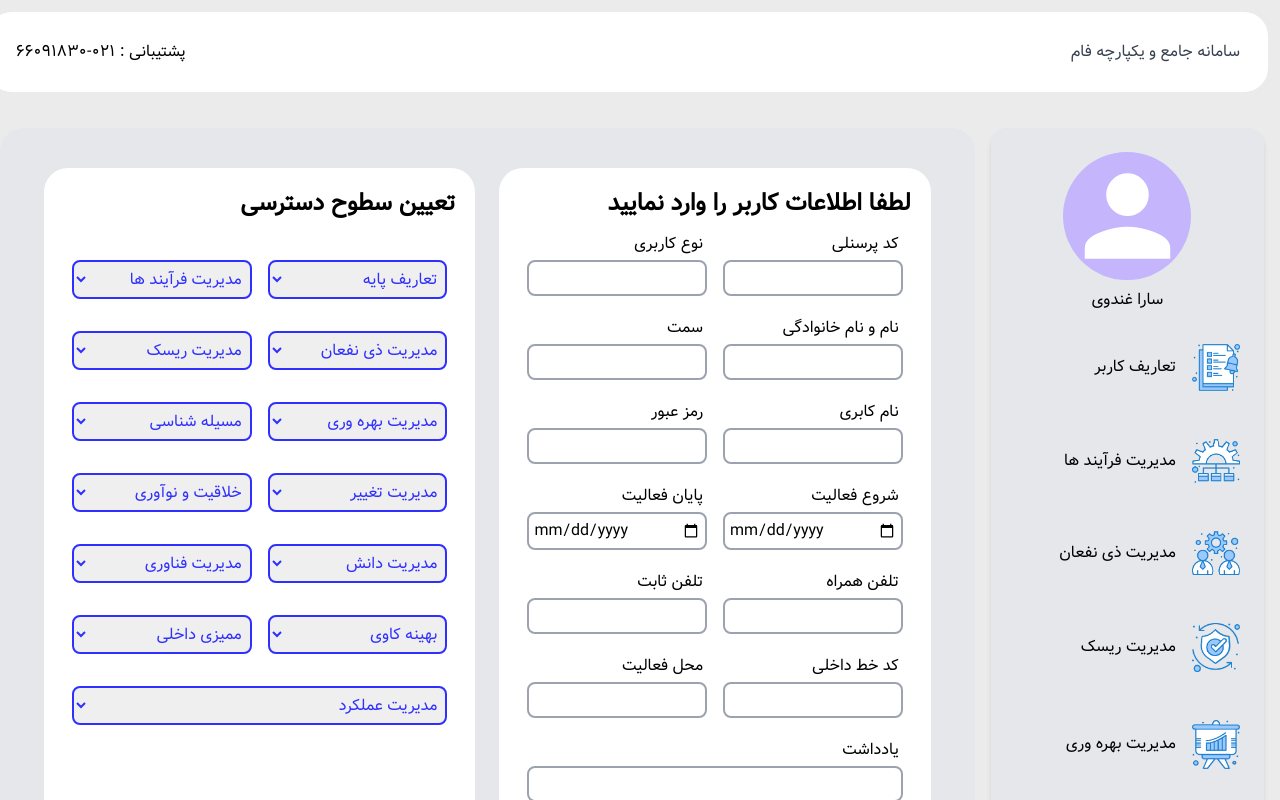
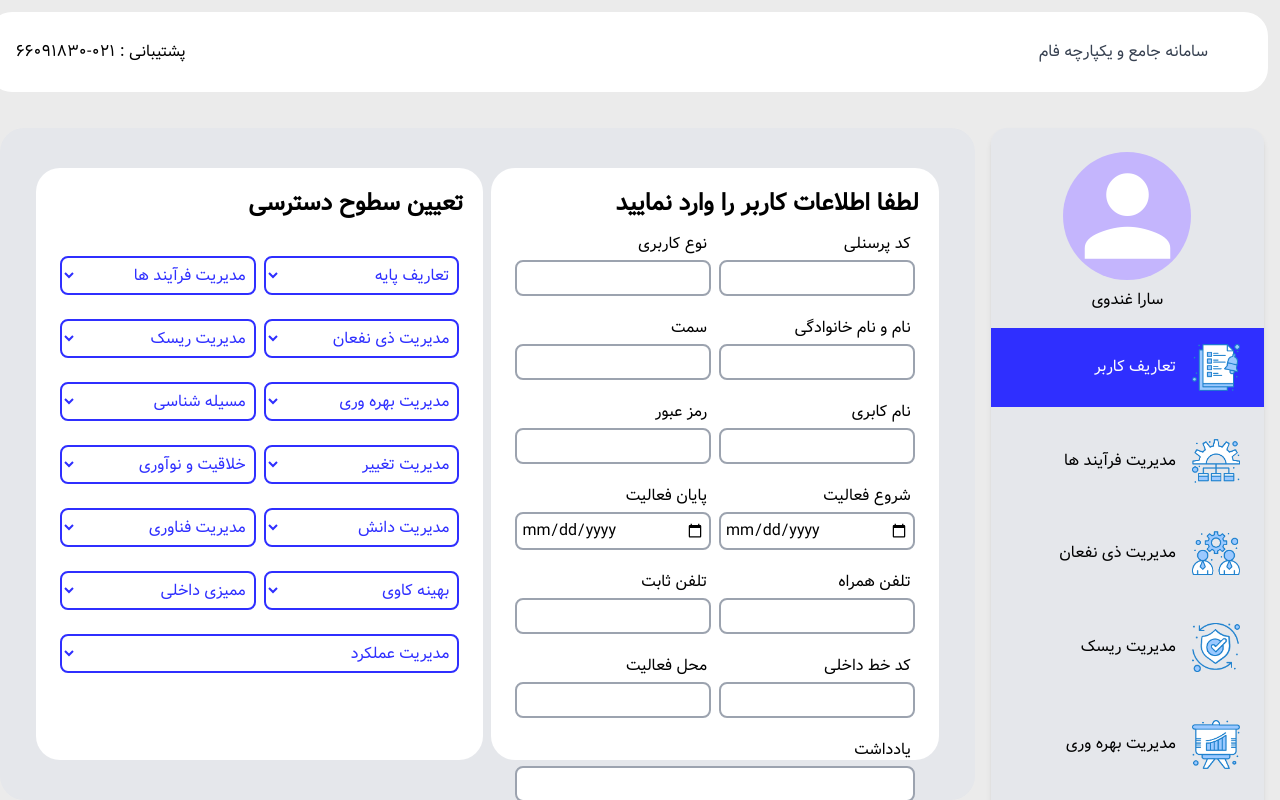
Before and after one commit to saeedtofigh/admin-pannel-vue, a Vue app: page / in a window 1280 px wide. Shown: the top 800 px of the page. Built offline with nearby package versions, Linux system fonts and the light colour scheme.

Commit message:
add menu button

```diff
--- a/src/App.vue
+++ b/src/App.vue
@@ -1,14 +1,13 @@
 <template>
-  <Navbar />
-
+  <!-- <Navbar /> -->
   <RouterView />
 </template>
 
 <script>
 import { RouterLink, RouterView } from "vue-router";
-import Navbar from "./components/Navbar.vue";
+// import Navbar from "./components/Navbar.vue";
 export default {
-  components: { Navbar },
+  // components: { Navbar },
 };
 </script>
 
--- a/src/components/ListItem.vue
+++ b/src/components/ListItem.vue
@@ -15,6 +15,11 @@
 
 <script>
 export default {
+   data(){
+    return{
+      active:true
+    }
+   },
   props: {
     item: {
       type: Object,
--- a/src/components/Navbar.vue
+++ b/src/components/Navbar.vue
@@ -1,12 +1,28 @@
 <template>
-  <nav class="bg-white flex justify-between m-3  h-20 rounded-3xl w-full fixed">
-    <h1 class="text-gray-700 m-7">سامانه جامع و یکپارچه فام</h1>
+  <nav class="bg-white flex justify-between m-3 h-20 rounded-3xl w-full fixed">
+    <div class="flex text-center justify-center my-auto mr-8">
+      <button  @click="$emit('toggle-sidebar')" class="xl:hidden">
+        <span class="material-icons my-auto cursor-pointer hover:text-gray-500">menu</span>
+      </button>
+      <h1 class="text-gray-700 m-7">سامانه جامع و یکپارچه فام</h1>
+    </div>
     <p class="text-black m-7">پشتیبانی : ۰۲۱-۶۶۰۹۱۸۳۰</p>
   </nav>
 </template>
 
 <script>
-export default {};
+export default {
+  data(){
+    return{
+      show:true
+    }
+  },
+  methods:{
+    ShowSidebar(){
+      console.log(this.show!==this.show)
+    }
+  }
+};
 </script>
 
 <style></style>
--- a/src/views/Content.vue
+++ /dev/null
@@ -1,229 +0,0 @@
-<template>
-  <div class="flex bg-gray-200 p-8 w-full rounded-3xl mt-[8rem]">
-    <div class="flex flex-col md:flex-row w-full">
-      <form @submit.prevent="handleSubmit" class="bg-white p-5 rounded-3xl">
-        <p class="text-2xl font-bold">لطفا اطلاعات کاربر را وارد نمایید</p>
-        <div class="flex flex-col">
-          <div class="flex-col md:flex-row flex my-2">
-            <div class="flex-col flex mx-2">
-              <label class="m-1">کد پرسنلی</label>
-              <input
-                v-model="personelycode"
-                type="text"
-                class="border-2 border-gray-400 p-1 rounded-lg"
-              />
-            </div>
-            <div class="flex-col flex mx-2">
-              <label class="m-1">نوع کاربری</label>
-              <input
-                v-model="type"
-                type="text"
-                class="border-2 border-gray-400 p-1 rounded-lg"
-              />
-            </div>
-          </div>
-          <div class="flex-col md:flex-row flex my-2">
-            <div class="flex-col flex mx-2">
-              <label class="m-1">نام و نام خانوادگی</label>
-              <input
-                v-model="name"
-                type="text"
-                class="border-2 border-gray-400 p-1 rounded-lg"
-              />
-            </div>
-            <div class="flex-col flex mx-2">
-              <label class="m-1">سمت</label>
-              <input
-                v-model="position"
-                type="text"
-                class="border-2 border-gray-400 p-1 rounded-lg"
-              />
-            </div>
-          </div>
-          <div class="flex-col md:flex-row flex my-2">
-            <div class="flex-col flex mx-2">
-              <label class="m-1">نام کابری</label>
-              <input
-                v-model="usernaame"
-                type="text"
-                class="border-2 border-gray-400 p-1 rounded-lg"
-              />
-            </div>
-            <div class="flex-col flex mx-2">
-              <label class="m-1">رمز عبور</label>
-              <input
-                v-model="password"
-                type="text"
-                class="border-2 border-gray-400 p-1 rounded-lg"
-              />
-            </div>
-          </div>
-          <div class="flex-col md:flex-row flex my-2">
-            <div class="flex-col flex mx-2 w-full">
-              <label class="m-1">شروع فعالیت</label>
-              <input
-                v-model="startdate"
-                type="date"
-                class="border-2 border-gray-400 p-1 rounded-lg w-full"
-              />
-            </div>
-            <div class="flex-col flex mx-2 w-full">
-              <label class="m-1">پایان فعالیت</label>
-              <input
-                v-model="enddate"
-                type="date"
-                class="border-2 border-gray-400 p-1 rounded-lg w-full"
-              />
-            </div>
-          </div>
-          <div class="flex-col md:flex-row flex my-2">
-            <div class="flex-col flex mx-2">
-              <label class="m-1">تلفن همراه</label>
-              <input
-                v-model="phonenumber"
-                type="number"
-                class="border-2 border-gray-400 p-1 rounded-lg"
-              />
-            </div>
-            <div class="flex-col flex mx-2">
-              <label class="m-1">تلفن ثابت</label>
-              <input
-                v-model="phone"
-                type="number"
-                class="border-2 border-gray-400 p-1 rounded-lg"
-              />
-            </div>
-          </div>
-          <div class="flex-col md:flex-row flex my-2">
-            <div class="flex-col flex mx-2">
-              <label class="m-1">کد خط داخلی</label>
-              <input
-                v-model="innercode"
-                type="text"
-                class="border-2 border-gray-400 p-1 rounded-lg"
-              />
-            </div>
-            <div class="flex-col flex mx-2">
-              <label class="m-1">محل فعالیت</label>
-              <input
-                v-model="place"
-                type="text"
-                class="border-2 border-gray-400 p-1 rounded-lg"
-              />
-            </div>
-          </div>
-          <div class="flex-col md:flex-row flex my-2">
-            <div class="flex-col flex mx-2 w-full">
-              <label class="m-1">یادداشت</label>
-              <input
-                v-model="note"
-                type="text"
-                class="border-2 border-gray-400 p-1 rounded-lg"
-              />
-            </div>
-          </div>
-          <div
-            class="text-center flex flex-col md:flex-row w-full justify-center"
-          >
-            <button
-              data-ripple-light="true"
-              type="button"
-              class="bg-violet-300 focus:bg-violet-200 active:bg-violet-200 hover:bg-violet-200 text-green-950 p-1 md:w-1/2 my-2 rounded-lg mx-1 shadow-md border border-transparent text-sm transition-all active:shadow-none disabled:pointer-events-none disabled:opacity-50 disabled:shadow-none hover:shadow-lg focus:shadow-none"
-            >
-              بازگشت
-            </button>
-            <button
-              class="bg-violet-300 text-green-950 p-1 md:w-1/2 my-2 rounded-lg mx-1 shadow-md"
-            >
-              ذخیره و ماندن
-            </button>
-          </div>
-          <div
-            class="text-center flex flex-col md:flex-row w-full justify-center"
-          >
-            <button
-              class="bg-red-500 text-green-950 p-1 md:w-1/2 my-2 rounded-lg mx-1 shadow-md"
-            >
-              پاک کردن
-            </button>
-            <button
-              @click="handleSubmit"
-              class="bg-green-500 text-green-950 p-1 md:w-1/2 my-2 rounded-lg mx-1 shadow-md"
-            >
-              تایید کردن
-            </button>
-          </div>
-        </div>
-      </form>
-    </div>
-  </div>
-</template>
-
-<script>
-export default {
-  data() {
-    return {
-      personelycode: "",
-      type: "",
-      name: "",
-      position: "",
-      usernaame: "",
-      password: "",
-      startdate: "",
-      enddate: "",
-      phonenumber: "",
-      phone: "",
-      innercode: "",
-      place: "",
-      note: "",
-    };
-  },
-  methods: {
-    handleSubmit() {
-      let information = {
-        personelycode: this.personelycode,
-        type: this.type,
-        name: this.name,
-        position: this.position,
-        usernaame: this.usernaame,
-        password: this.password,
-        startdate: this.startdate,
-        enddate: this.enddate,
-        phonenumber: this.phonenumber,
-        phone: this.phone,
-        innercode: this.innercode,
-        place: this.place,
-        note: this.note,
-      };
-      console.log(information);
-      this.clearForm();
-    },
-    clearForm() {
-      this.personelycode = "";
-      this.type = "";
-      this.name = "";
-      this.position = "";
-      this.usernaame = "";
-      this.password = "";
-      this.startdate = "";
-      this.enddate = "";
-      this.phonenumber = "";
-      this.phone = "";
-      this.innercode = "";
-      this.place = "";
-      this.note = "";
-    },
-  },
-};
-</script>
-
-<style>
-input[type="number"]::-webkit-outer-spin-button,
-input[type="number"]::-webkit-inner-spin-button {
-  -webkit-appearance: none;
-  margin: 0;
-}
-*:focus {
-  outline: none;
-}
-</style>
--- a/src/views/FormComponent.vue
+++ b/src/views/FormComponent.vue
@@ -1,6 +1,9 @@
 <!-- FormComponent.vue -->
 <template>
-  <form @submit.prevent="handleSubmit" class="bg-white mx-3 p-5  rounded-3xl my-2 w-full lg:w-1/2">
+  <form
+    @submit.prevent="handleSubmit"
+    class="bg-white p-5 mx-auto rounded-3xl my-2 w-full lg:w-1/2 md:mx-1"
+  >
     <p class="text-2xl font-bold">لطفا اطلاعات کاربر را وارد نمایید</p>
     <div class="flex flex-col">
       <div class="flex-col md:flex-row flex my-2">
@@ -43,8 +46,6 @@
         >
           ذخیره و ماندن
         </button>
-      </div>
-      <div class="text-center flex flex-col md:flex-row w-full justify-center">
         <button
           class="bg-red-500 text-green-950 p-1 md:w-1/2 my-2 rounded-lg mx-1 shadow-md"
         >
--- a/src/views/HomeView.vue
+++ b/src/views/HomeView.vue
@@ -1,9 +1,15 @@
 <template>
-  <div class="w-full flex flex-col xl:flex-row">
-    <SideBar />
+   <Navbar @toggle-sidebar="toggleSidebar" />
+  <div class="w-full flex flex-col xl:flex-row h-screen">
+    <transition
+      name="slide-sidebar"
+      mode="out-in"
+    >
+      <SideBar v-if="showSidebar" />
+    </transition>
     <!-- <Content/> -->
-    <div class="flex bg-gray-200 p-8  w-full xl:w-4/5  rounded-3xl mt-[8rem]">
-      <div class="flex flex-col md:flex-row w-full justify-center">
+    <div class="flex bg-gray-200 p-8 w-full xl:w-4/5 h-auto rounded-3xl mt-[8rem]">
+      <div class="flex flex-col md:flex-row w-full justify-center ">
         <FormComponent />
         <OptionsForm />
       </div>
@@ -13,12 +19,37 @@
 
 <script>
 // import Content from "./Content.vue";
+import Navbar from "../components/Navbar.vue";
+
 import SideBar from "./SideBar.vue";
 import FormComponent from "./FormComponent.vue";
 import OptionsForm from "./OptionsForm.vue";
 export default {
-  components: { SideBar, FormComponent, OptionsForm },
+  components: { SideBar,Navbar, FormComponent, OptionsForm },
+  data(){
+    return{
+      showSidebar: true,
+    }
+  },
+  methods:{
+    toggleSidebar(){
+      this.showSidebar=!this.showSidebar
+    }
+  }
 };
 </script>
 
-<style></style>
+<style>
+
+.slide-sidebar-enter-active,
+.slide-sidebar-leave-active {
+  transition: transform 1s ease;
+}
+
+.slide-sidebar-enter {
+  transform: translateX(100%);
+}
+
+.slide-sidebar-leave-to {
+  transform: translateX(100%);
+}</style>
--- a/src/views/InputField.vue
+++ b/src/views/InputField.vue
@@ -1,6 +1,6 @@
 <!-- InputField.vue -->
 <template>
-    <div class="flex-col flex mx-2 w-full">
+    <div class="flex-col flex mx-auto md:mx-1 w-full">
       <label class="m-1">{{ label }}</label>
       <input
         :type="type"
--- a/src/views/OptionField.vue
+++ b/src/views/OptionField.vue
@@ -1,8 +1,8 @@
 <template>
-  <div class="flex-col flex mx-2 w-full my-2">
+  <div class="flex-col flex w-full my-2 mx-auto md:mx-1">
     <select
       v-model="selected"
-      class="border-2 border-primary p-1 rounded-lg w-full text-primary"
+      class="border-2 border-primary p-1 rounded-lg w-full text-primary bg-transparent"
     >
       <option v-for="option in options" :key="option" :value="option">
         {{ option }}
--- a/src/views/OptionsForm.vue
+++ b/src/views/OptionsForm.vue
@@ -1,44 +1,44 @@
 <template>
-  <div class="bg-white mx-3 p-5 rounded-3xl my-2 w-full lg:w-1/2">
+  <div class="bg-white p-5 rounded-3xl my-2 w-full lg:w-1/2 justify-center mx-auto md:mx-1">
     <p class="text-2xl font-bold">تعیین سطوح دسترسی</p>
     <div class="flex flex-col mt-6">
-      <div class="flex-col md:flex-row flex my-2">
+      <div class="flex-col md:flex-row flex my-1">
         <OptionField :options="['تعاریف پایه', 'لورم ایپسوم', 'لورم ایپسوم']" />
         <OptionField
           :options="['مدیریت فرآیند ها', 'لورم ایپسوم', 'لورم ایپسوم']"
         />
       </div>
-      <div class="flex-col md:flex-row flex my-2">
+      <div class="flex-col md:flex-row flex my-1">
         <OptionField
           :options="['مدیریت ذی نفعان', 'لورم ایپسوم', 'لورم ایپسوم']"
         />
         <OptionField :options="['مدیریت ریسک', 'لورم ایپسوم', 'لورم ایپسوم']" />
       </div>
-      <div class="flex-col md:flex-row flex my-2">
+      <div class="flex-col md:flex-row flex my-1">
         <OptionField
           :options="['مدیریت بهره وری', 'لورم ایپسوم', 'لورم ایپسوم']"
         />
         <OptionField :options="['مسیله شناسی', 'لورم ایپسوم', 'لورم ایپسوم']" />
       </div>
-      <div class="flex-col md:flex-row flex my-2">
+      <div class="flex-col md:flex-row flex my-1">
         <OptionField
           :options="['مدیریت تغییر', 'لورم ایپسوم', 'لورم ایپسوم']"
         />
-        <OptionField :options="['خلاقیت و نوآوری', 'لورم ایپسوم', 'لورم ایپسوم']" />
+        <OptionField
+          :options="['خلاقیت و نوآوری', 'لورم ایپسوم', 'لورم ایپسوم']"
+        />
       </div>
-      <div class="flex-col md:flex-row flex my-2">
+      <div class="flex-col md:flex-row flex my-1">
+        <OptionField :options="['مدیریت دانش', 'لورم ایپسوم', 'لورم ایپسوم']" />
         <OptionField
-          :options="['مدیریت دانش', 'لورم ایپسوم', 'لورم ایپسوم']"
+          :options="['مدیریت فناوری', 'لورم ایپسوم', 'لورم ایپسوم']"
         />
-        <OptionField :options="['مدیریت فناوری', 'لورم ایپسوم', 'لورم ایپسوم']" />
       </div>
-      <div class="flex-col md:flex-row flex my-2">
-        <OptionField
-          :options="['بهینه کاوی', 'لورم ایپسوم', 'لورم ایپسوم']"
-        />
+      <div class="flex-col md:flex-row flex my-1">
+        <OptionField :options="['بهینه کاوی', 'لورم ایپسوم', 'لورم ایپسوم']" />
         <OptionField :options="['ممیزی داخلی', 'لورم ایپسوم', 'لورم ایپسوم']" />
       </div>
-      <div class="flex-col md:flex-row flex my-2 ">
+      <div class="flex-col md:flex-row flex my-1">
         <OptionField
           :options="['مدیریت عملکرد', 'لورم ایپسوم', 'لورم ایپسوم']"
         />
--- a/src/views/SideBar.vue
+++ b/src/views/SideBar.vue
@@ -1,7 +1,12 @@
 <template>
-  <div class="w-[18rem] m-4 rounded-t-2xl bg-gray-200 h-auto shadow-md mt-[8rem]">
+  <div
+    name="slide-sidebar"
+    class="w-[18rem] m-4 rounded-t-2xl absolute lg:relative bg-gray-200 h-screen overflow-auto shadow-md mt-[8rem]"
+  >
     <div class="profile text-center mt-6">
-      <span class="material-icons rounded-full bg-violet-300 text-white text-9xl">
+      <span
+        class="material-icons rounded-full bg-violet-300 text-white text-9xl"
+      >
         person
       </span>
       <p>سارا غندوی</p>
@@ -14,8 +19,6 @@
       :isActive="activeId === item.id"
       @setActive="setActiveId"
     />
-
-
   </div>
 </template>
 
@@ -23,7 +26,7 @@
 import ListItem from "@/components/ListItem.vue";
 
 export default {
-  components: { ListItem  },
+  components: { ListItem },
   data() {
     return {
       listItem: [
@@ -44,6 +47,10 @@ export default {
       activeId: null, // آیتم فعال
     };
   },
+  mounted() {
+    // تنظیم آیتم اول به عنوان پیش‌فرض
+    this.activeId = this.listItem[0].id;
+  },
   methods: {
     setActiveId(id) {
       this.activeId = id; // تغییر آیتم فعال
@@ -51,3 +58,5 @@ export default {
   },
 };
 </script>
+
+<style></style>
```
